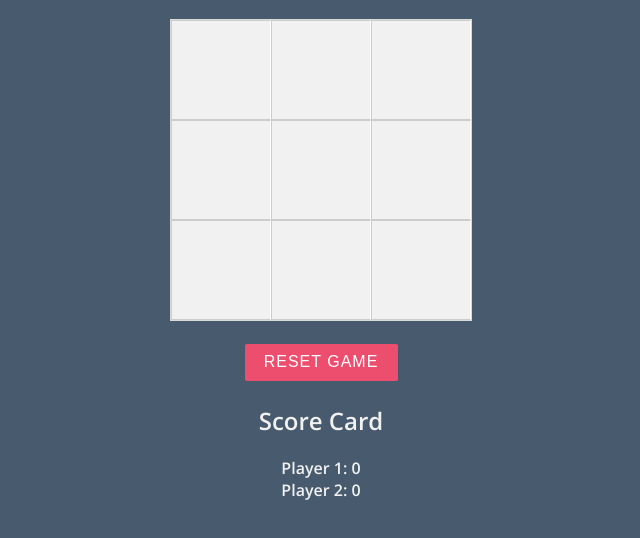
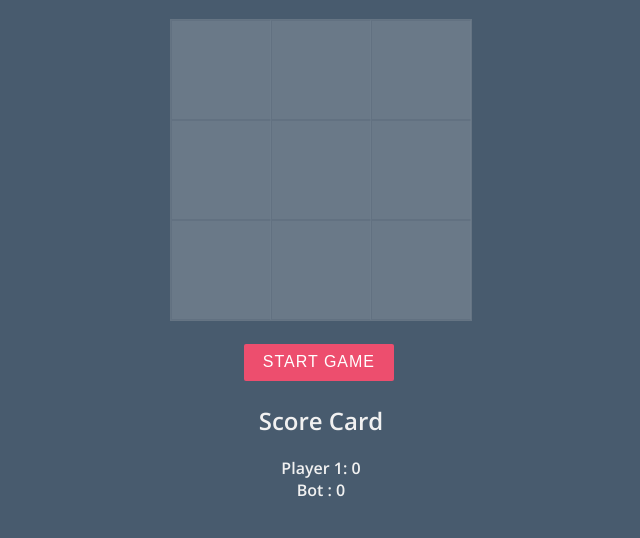
Before and after one commit to RomSribn/tic-tac-toe, a website built with webpack: page src/index.html in a window 1280 px wide. Shown: the part 172-710 px from the top of the page, without its empty margins (319-959 px from the left). Built offline with nearby package versions, Linux system fonts and the light colour scheme.

Commit message:
for final 1.0
a little board opacity for preStarting game

```diff
--- a/src/index.html
+++ b/src/index.html
@@ -22,22 +22,23 @@
 		<li data-pos="7"></li>
 		<li data-pos="8"></li>
 	</ul>
-	<button id="reset-game">
-		<span>Reset Game</span>
-		<div class="spin" hidden>
+	<div class="btn">
+		<button id="reset-game">
+			<span>Start Game</span>
+		</button>
+		<div class="spin hidden">
 			<svg class="spinner" width="30px" height="30px" viewBox="0 0 66 66" xmlns="http://www.w3.org/2000/svg">
 				<circle class="path" fill="none" stroke-width="6" stroke-linecap="round" cx="33" cy="33" r="30"></circle>
 			</svg>
 		</div>
-	</button>
-
-	<aside class="info">
+	</div>
+	<div class="info">
 		<h2>Score Card</h2>
 		<div id="score">
 			Player 1: <span id="player-one-score">0</span> <br />
-			Player 2: <span id="player-two-score">0</span> <br />
+			Bot : <span id="player-two-score">0</span> <br />
 		</div>
-	</aside>
+	</div>
 </div>
 
 </body>
--- a/src/style.css
+++ b/src/style.css
@@ -11,6 +11,9 @@ body{
     margin-left: auto;
     margin-top: 10%;
 }
+.hidden{
+    visibility: hidden;
+}
 h1{
     font-weight: 600;
     text-transform: uppercase;
@@ -22,6 +25,7 @@ h1{
     margin: 0 auto;
     padding: 0;
     margin-bottom: 20px;
+    opacity: 0.2;
 }
 
 #game > li {
@@ -82,3 +86,13 @@ h1{
 #reset-game:hover {
     background: #2c3e52;
 }
+.btn{
+    margin-left: 30px;
+}
+.btn>*{
+   display: inline-block;
+
+}
+.spin>*{
+    margin-bottom: -8px;
+}
```
